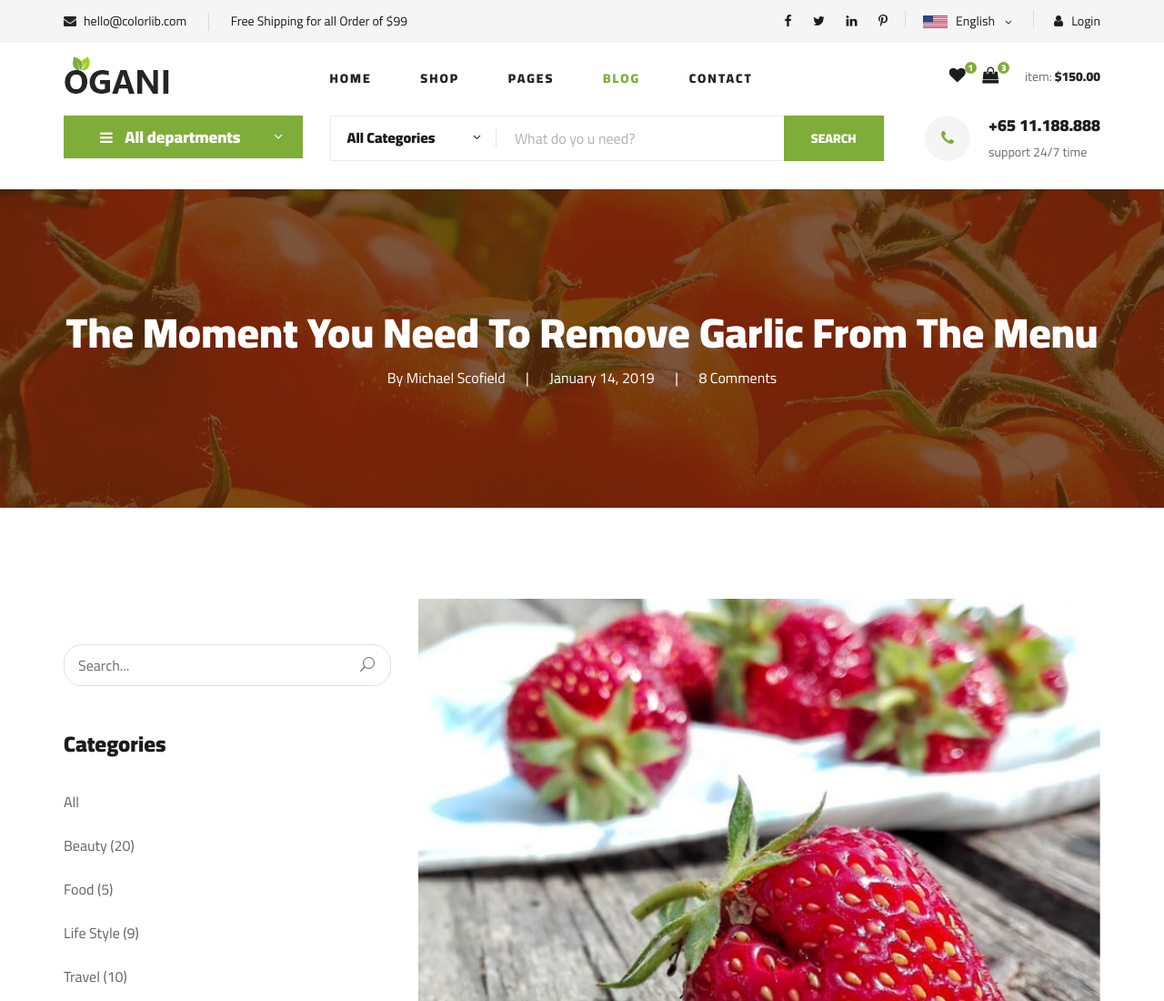
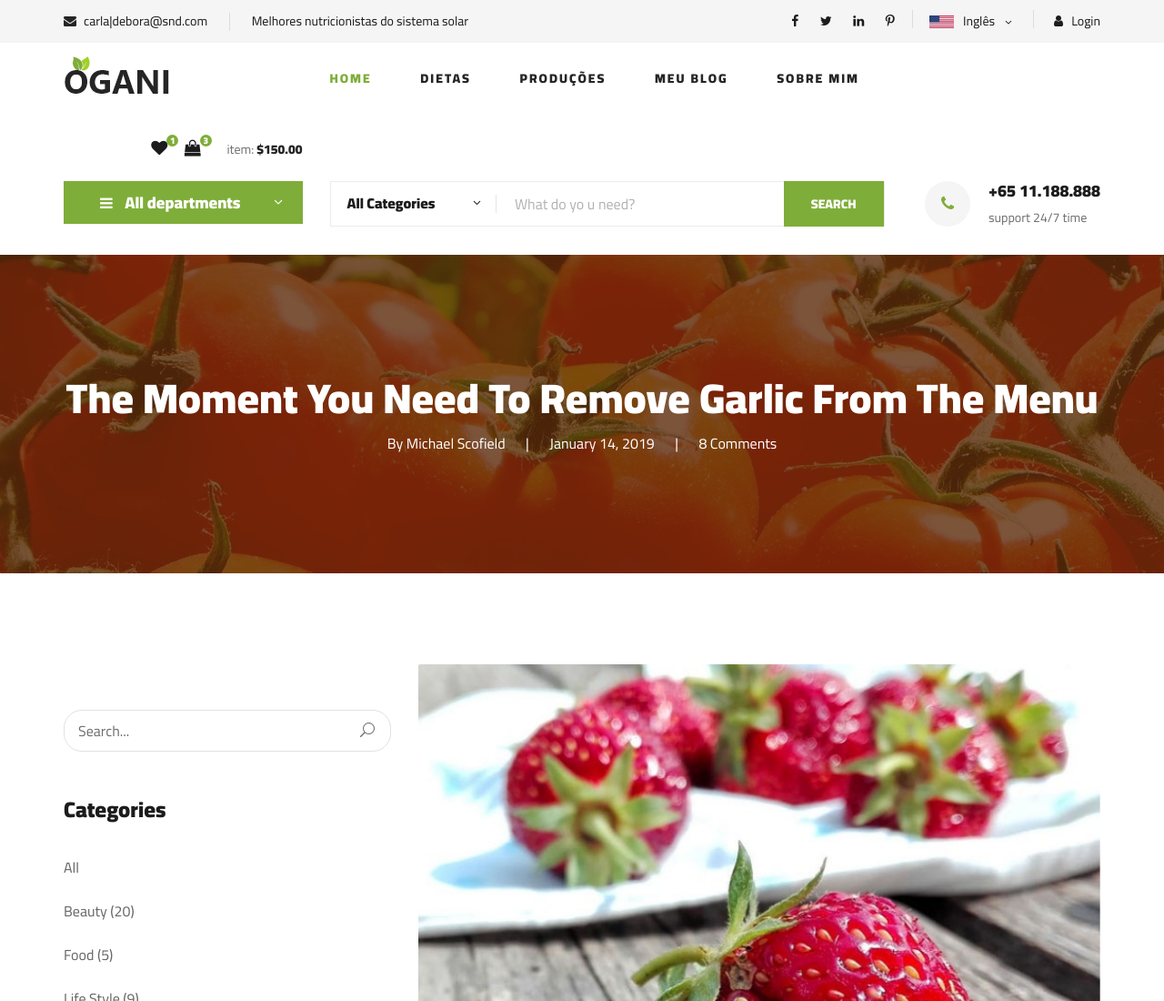
Before and after one commit to otavioaleixo/carla-debora, a plain HTML site: page blog-details.html in a window 1280 px wide. Shown: the top 1100 px of the page at 91% size. Drawn offline with Linux system fonts and the light colour scheme.

Commit message:
Update blog-details.html

```diff
--- a/blog-details.html
+++ b/blog-details.html
@@ -29,7 +29,7 @@
         <div class="loader"></div>
     </div>
 
-    <!-- Humberger Begin -->
+     <!-- Humberger Begin -->
     <div class="humberger__menu__overlay"></div>
     <div class="humberger__menu__wrapper">
         <div class="humberger__menu__logo">
@@ -45,11 +45,11 @@
         <div class="humberger__menu__widget">
             <div class="header__top__right__language">
                 <img src="img/language.png" alt="">
-                <div>English</div>
+                <div>Inglês</div>
                 <span class="arrow_carrot-down"></span>
                 <ul>
-                    <li><a href="#">Spanis</a></li>
-                    <li><a href="#">English</a></li>
+                    <li><a href="#">Inglês</a></li>
+                    <li><a href="#">Português</a></li>
                 </ul>
             </div>
             <div class="header__top__right__auth">
@@ -59,17 +59,17 @@
         <nav class="humberger__menu__nav mobile-menu">
             <ul>
                 <li class="active"><a href="./index.html">Home</a></li>
-                <li><a href="./shop-grid.html">Shop</a></li>
-                <li><a href="#">Pages</a>
+                <li><a href="./shop-grid.html">Alimentos</a></li>
+                <li><a href="#">Minhas produções</a>
                     <ul class="header__menu__dropdown">
-                        <li><a href="./shop-details.html">Shop Details</a></li>
-                        <li><a href="./shoping-cart.html">Shoping Cart</a></li>
-                        <li><a href="./checkout.html">Check Out</a></li>
-                        <li><a href="./blog-details.html">Blog Details</a></li>
+                        <li><a href="./shop-details.html">Artigos</a></li>
+                        <li><a href="./shoping-cart.html">Projetos</a></li>
+                        <li><a href="./checkout.html">Recomendações</a></li>
+                        <li><a href="./blog-details.html">Prêmios</a></li>
                     </ul>
                 </li>
-                <li><a href="./blog.html">Blog</a></li>
-                <li><a href="./contact.html">Contact</a></li>
+                <li><a href="./blog.html">Meu Blog</a></li>
+                <li><a href="./contact.html">Sobre Mim</a></li>
             </ul>
         </nav>
         <div id="mobile-menu-wrap"></div>
@@ -81,8 +81,8 @@
         </div>
         <div class="humberger__menu__contact">
             <ul>
-                <li><i class="fa fa-envelope"></i> hello@colorlib.com</li>
-                <li>Free Shipping for all Order of $99</li>
+                <li><i class="fa fa-envelope"></i> carla|debora@snd.com</li>
+                <li>Melhores nutricionistas do sistema solar</li>
             </ul>
         </div>
     </div>
@@ -93,15 +93,15 @@
         <div class="header__top">
             <div class="container">
                 <div class="row">
-                    <div class="col-lg-6">
+                    <div class="col-lg-6 col-md-6">
                         <div class="header__top__left">
                             <ul>
-                                <li><i class="fa fa-envelope"></i> hello@colorlib.com</li>
-                                <li>Free Shipping for all Order of $99</li>
+                                <li><i class="fa fa-envelope"></i> carla|debora@snd.com</li>
+                                <li>Melhores nutricionistas do sistema solar</li>
                             </ul>
                         </div>
                     </div>
-                    <div class="col-lg-6">
+                    <div class="col-lg-6 col-md-6">
                         <div class="header__top__right">
                             <div class="header__top__right__social">
                                 <a href="#"><i class="fa fa-facebook"></i></a>
@@ -111,11 +111,11 @@
                             </div>
                             <div class="header__top__right__language">
                                 <img src="img/language.png" alt="">
-                                <div>English</div>
+                                <div>Inglês</div>
                                 <span class="arrow_carrot-down"></span>
                                 <ul>
-                                    <li><a href="#">Spanis</a></li>
-                                    <li><a href="#">English</a></li>
+                                    <li><a href="#">Espanhol</a></li>
+                                    <li><a href="#">Inglês</a></li>
                                 </ul>
                             </div>
                             <div class="header__top__right__auth">
@@ -133,21 +133,21 @@
                         <a href="./index.html"><img src="img/logo.png" alt=""></a>
                     </div>
                 </div>
-                <div class="col-lg-6">
+                <div class="col-lg-8">
                     <nav class="header__menu">
                         <ul>
-                            <li><a href="./index.html">Home</a></li>
-                            <li><a href="./shop-grid.html">Shop</a></li>
-                            <li><a href="#">Pages</a>
+                            <li class="active"><a href="./index.html">Home</a></li>
+                            <li><a href="./shop-grid.html">Dietas</a></li>
+                            <li><a href="#">Produções</a>
                                 <ul class="header__menu__dropdown">
-                                    <li><a href="./shop-details.html">Shop Details</a></li>
-                                    <li><a href="./shoping-cart.html">Shoping Cart</a></li>
-                                    <li><a href="./checkout.html">Check Out</a></li>
-                                    <li><a href="./blog-details.html">Blog Details</a></li>
+                                    <li><a href="./shop-details.html">Artigos</a></li>
+                                    <li><a href="./shoping-cart.html">Projetos</a></li>
+                                    <li><a href="./checkout.html">Recomendações</a></li>
+                                    <li><a href="./blog-details.html">Prêmios</a></li>
                                 </ul>
                             </li>
-                            <li class="active"><a href="./blog.html">Blog</a></li>
-                            <li><a href="./contact.html">Contact</a></li>
+                            <li><a href="./blog.html">Meu Blog</a></li>
+                            <li><a href="./contact.html">Sobre Mim</a></li>
                         </ul>
                     </nav>
                 </div>
```
